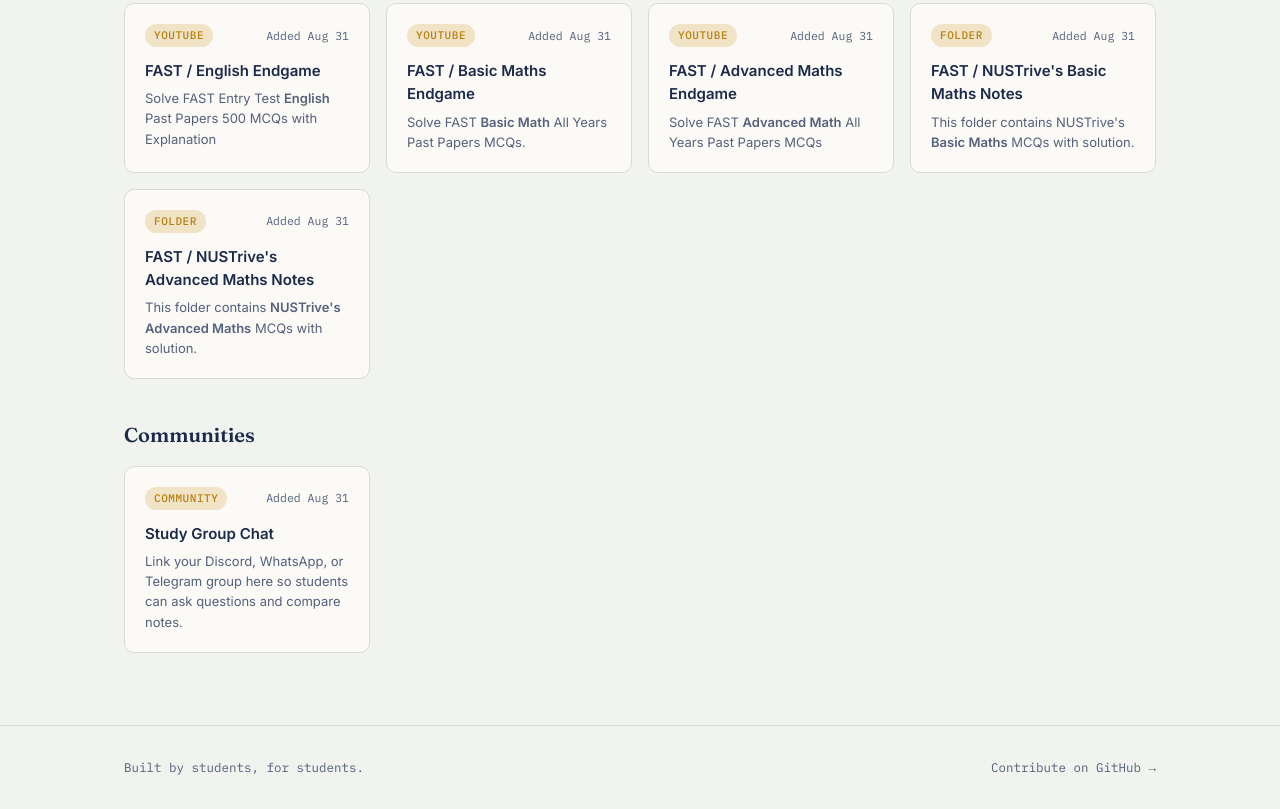
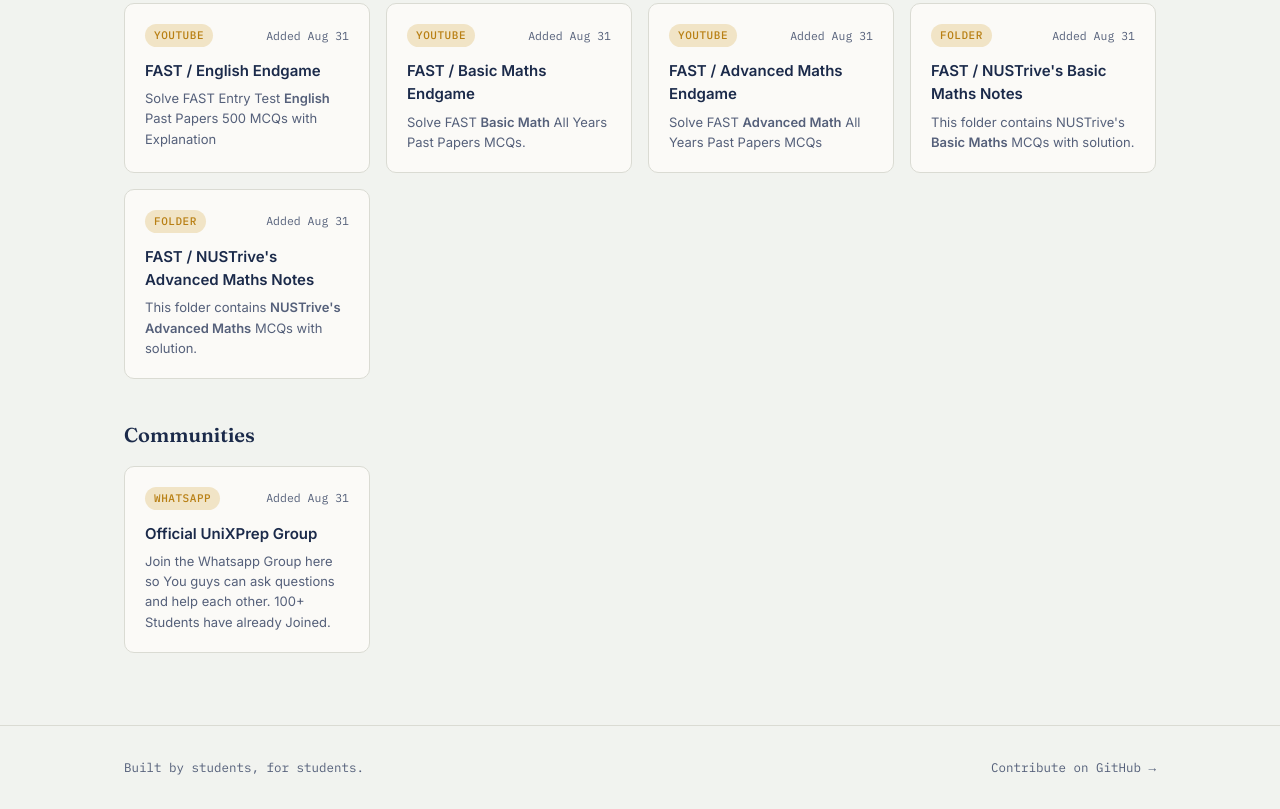
Before and after one commit to zakiuhh/unixprep, a plain HTML site: page pages/resources.html in a window 1280 px wide. Shown: the part 1179-1988 px from the top of the page. Drawn offline with Linux system fonts and the light colour scheme.

Commit message:
site(resources): added the link for WA Group.

```diff
--- a/pages/resources.html
+++ b/pages/resources.html
@@ -282,14 +282,14 @@
           <div class="resource-grid">
 
             <!-- REPLACE href="#" with your actual group/community link -->
-            <a class="resource-card" href="#" target="_blank" rel="noopener"
+            <a class="resource-card" href="https://chat.whatsapp.com/GZ4MqMW0CEEHXi79r1TvtC" target="_blank" rel="noopener"
                data-tags="community, discussion, group">
               <div class="resource-top">
-                <span class="resource-type">Community</span>
+                <span class="resource-type">Whatsapp</span>
                 <span class="resource-date">Added Aug 31</span>
               </div>
-              <span class="card-title">Study Group Chat</span>
-              <p>Link your Discord, WhatsApp, or Telegram group here so students can ask questions and compare notes.</p>
+              <span class="card-title">Official UniXPrep Group</span>
+              <p>Join the Whatsapp Group here so You guys can ask questions and help each other. 100+ Students have already Joined.</p>
             </a>
 
           </div>
```
